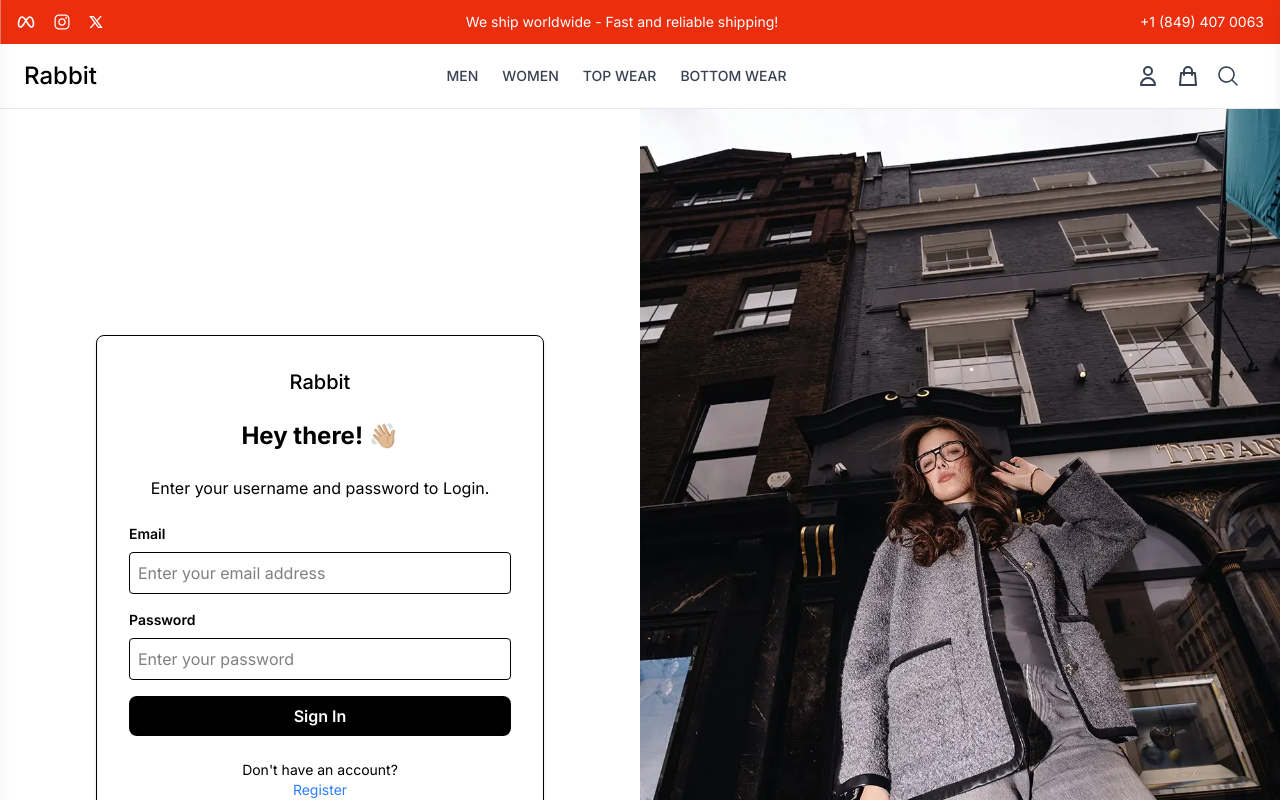
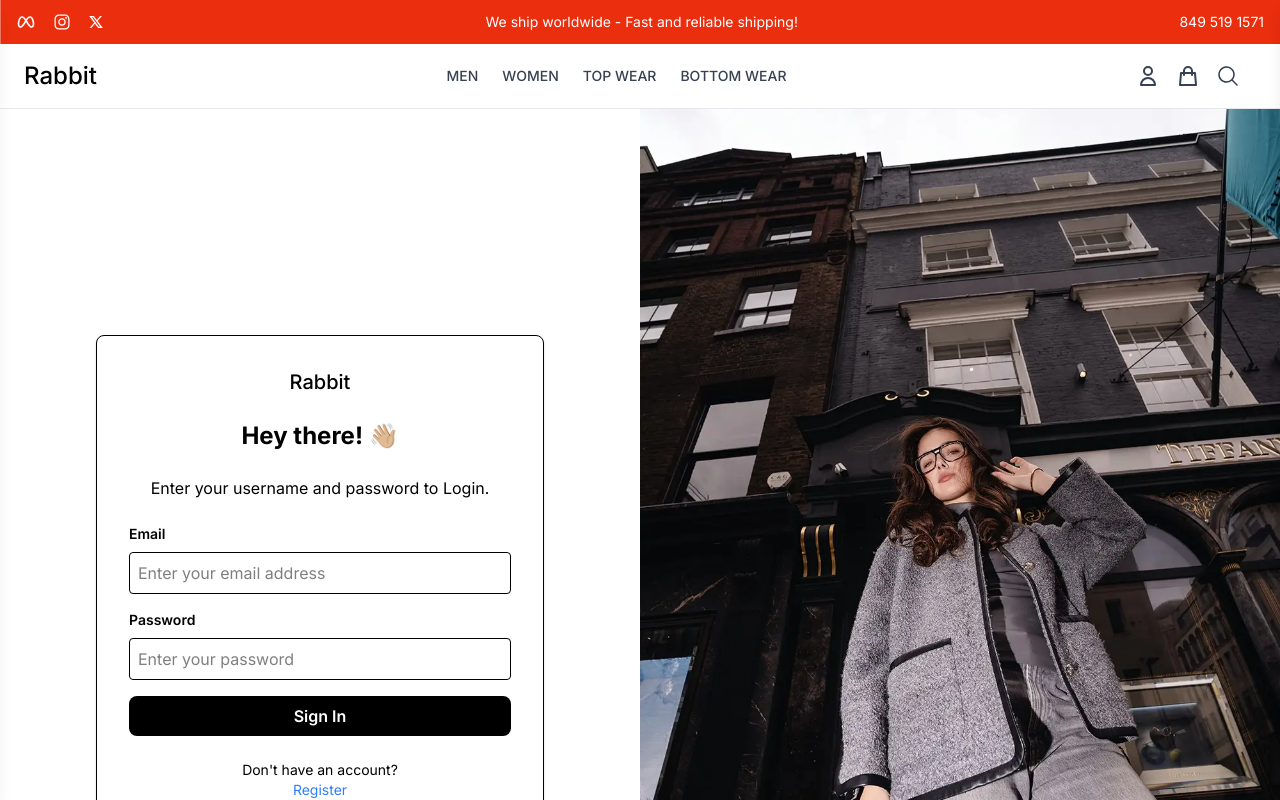
Before and after one commit to eduardolluis/rabbit-app, a Next.js app in the folder frontend/: page /login in a window 1280 px wide. Shown: the top 800 px of the page. Built offline with nearby package versions, Linux system fonts and the light colour scheme.

Commit message:
chore: update contact phone number

```diff
--- a/frontend/components/layout/Topbar.tsx
+++ b/frontend/components/layout/Topbar.tsx
@@ -36,10 +36,10 @@ const Topbar = () => {
         </div>
         <div className="text-sm hidden md:block">
           <Link
-            href=""
+            href="tel:+18495191571"
             className="hover:text-gray-300 transition-transform duration-300 cursor-pointer  "
           >
-            +1 (849) 407 0063
+            849 519 1571
           </Link>
         </div>
       </div>
```
